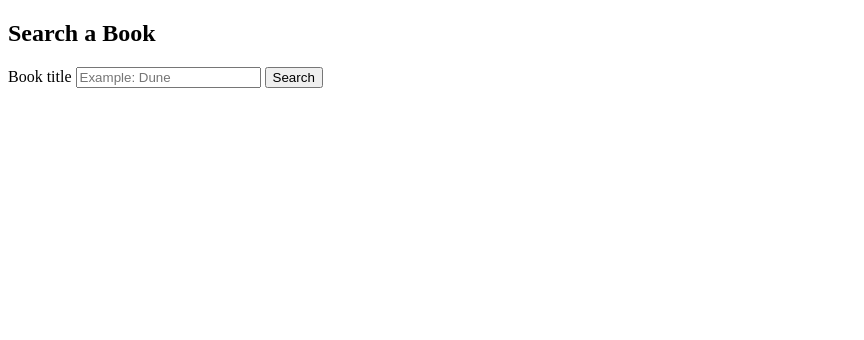
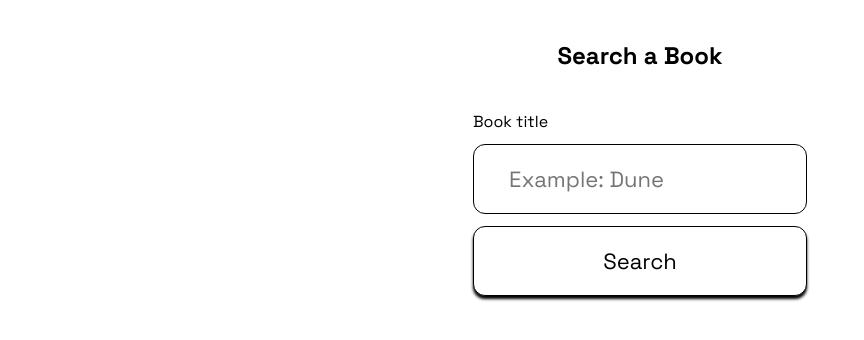
Before and after one commit to v1k70rc-io/personal-library, a website built with Vite: page index.html in a window 1280 px wide. Shown: the whole page, without its empty margins (0-864 px from the left). Built offline with nearby package versions, Linux system fonts and the light colour scheme.

Commit message:
style: style book search form

```diff
--- a/index.html
+++ b/index.html
@@ -5,27 +5,37 @@
     <meta name="viewport" content="width=device-width, initial-scale=1.0" />
     <title>Personal Librery</title>
 
+    <link rel="preconnect" href="https://fonts.googleapis.com" />
+    <link rel="preconnect" href="https://fonts.gstatic.com" crossorigin />
+    <link
+      href="https://fonts.googleapis.com/css2?family=Space+Grotesk:wght@300..700&display=swap"
+      rel="stylesheet"
+    />
+
     <link rel="stylesheet" href="./src/styles.css" />
     <script type="module" src="./src/main.js" defer></script>
   </head>
   <body>
     <main>
-      <section aria-labelledby="section-heading">
-        <h1 id="section-heading">Search a Book</h1>
+      <section class="search" aria-labelledby="section-heading">
+        <div class="container search__container">
+          <h1 class="search__heading" id="section-heading">Search a Book</h1>
 
-        <form>
-          <label for="book-search">Book title</label>
+          <form class="search__form">
+            <label class="search__label" for="book-search">Book title</label>
             <input
+              class="search__input"
               id="book-search"
               name="query"
               type="search"
               placeholder="Example: Dune"
               aria-describedby="search-error"
             />
-          <button type="submit">Search</button>
+            <button class="search__btn btn" type="submit">Search</button>
 
-          <p id="search-error"></p>
+            <p class="search__error" id="search-error"></p>
           </form>
+        </div>
       </section>
     </main>
   </body>
--- a/src/styles.css
+++ b/src/styles.css
@@ -0,0 +1,76 @@
+* {
+  box-sizing: border-box;
+  padding: 0;
+  margin: 0;
+  font-family: "Space Grotesk", sans-serif;
+}
+
+body {
+  min-height: 100vh;
+}
+
+form,
+input,
+button,
+label {
+  font: inherit;
+}
+
+.btn {
+  padding: 20px 35px;
+  box-shadow: 0 3px 3px black;
+  border-radius: 12px;
+  border: 1px solid black;
+  cursor: pointer;
+  font: inherit;
+}
+
+:focus-visible {
+  outline: 3px solid black;
+  outline-offset: 2px;
+}
+
+.container {
+  width: min(calc(100% - 2rem), 75rem);
+  margin-inline: auto;
+}
+
+.search__container {
+  display: flex;
+  flex-direction: column;
+  justify-content: center;
+  align-items: center;
+}
+
+.search {
+  padding-block: 40px;
+}
+
+.search__heading {
+  padding-bottom: 40px;
+}
+
+.search__form {
+  display: flex;
+  flex-direction: column;
+  gap: 0.75rem;
+}
+
+.search__input {
+  border: 1px solid black;
+  border-radius: 12px;
+  padding: 20px 35px;
+  font-size: 22px;
+  width: 100%;
+}
+
+.search__btn {
+  background-color: white;
+  font-size: 22px;
+  width: 100%;
+}
+
+.search__error {
+  color: red;
+  font-size: 0.9rem;
+}
```
Lines whose indentation alone changed are shown as unchanged.
